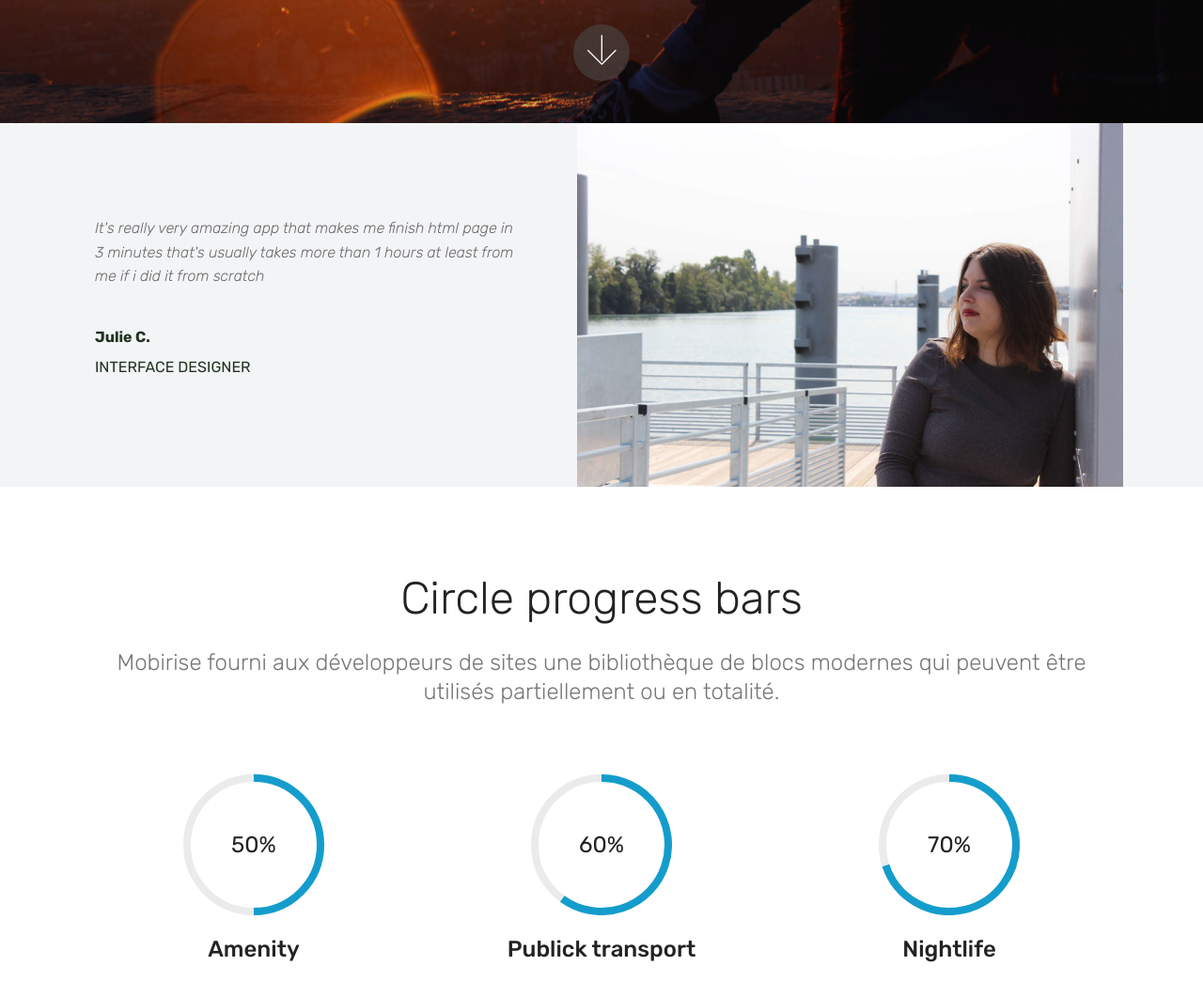
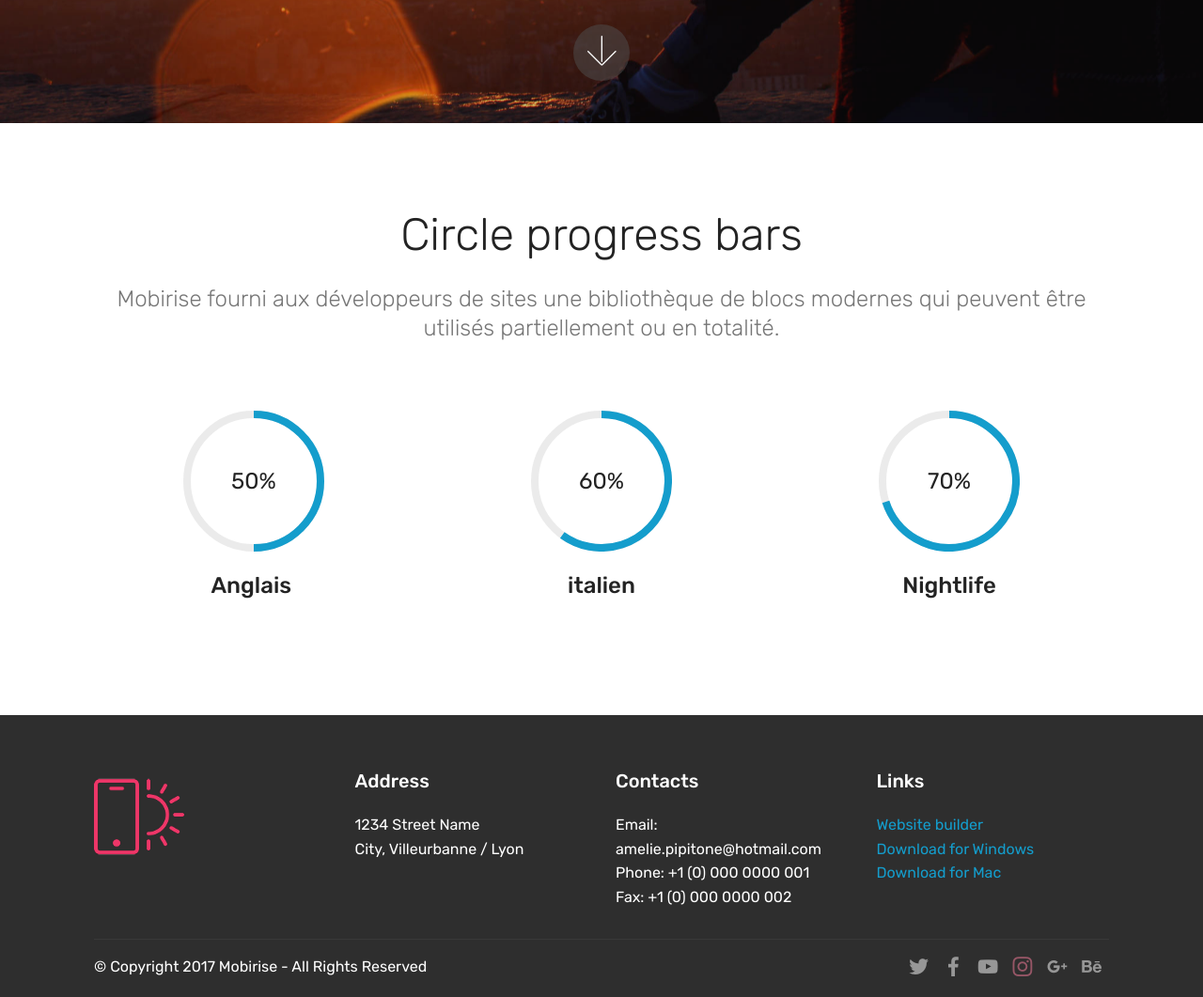
Before and after one commit to ameliepipitone/site, a plain HTML site: page index.html in a window 1280 px wide. Shown: the part 669-1730 px from the top of the page at 94% size. Drawn offline with Linux system fonts and the light colour scheme; files whose address does not match are found by name.

Commit message:
create github pages

```diff
--- a/assets/mobirise/css/mbr-additional.css
+++ b/assets/mobirise/css/mbr-additional.css
@@ -1789,31 +1789,6 @@ body {
 .cid-rhWVJAS14V .card {
   padding-bottom: 1.5rem;
 }
-.cid-rhX0mPE14a {
-  padding-top: 0px;
-  padding-bottom: 0px;
-  background-color: #f3f4f6;
-}
-.cid-rhX0mPE14a .testimonial-text {
-  font-style: italic;
-  color: #676767;
-  font-weight: 300;
-}
-.cid-rhX0mPE14a .mbr-author-name {
-  font-weight: bold;
-  color: #232;
-}
-.cid-rhX0mPE14a .mbr-author-desc {
-  color: #232;
-}
-@media (max-width: 991px) {
-  .cid-rhX0mPE14a .mbr-figure,
-  .cid-rhX0mPE14a img {
-    max-height: 300px;
-    width: auto;
-    margin: auto;
-  }
-}
 .cid-rhX0gU534O {
   padding-top: 90px;
   padding-bottom: 90px;
@@ -1847,6 +1822,9 @@ body {
     -webkit-flex-basis: 33%;
     flex-basis: 33%;
   }
+}
+.cid-rhX0gU534O P {
+  text-align: center;
 }
 .cid-qTkAaeaxX5 {
   padding-top: 60px;
--- a/index.html
+++ b/index.html
@@ -75,7 +75,7 @@
     </nav>
 </section>
 
-<section class="engine"><a href="https://mobirise.info/d">site maker</a></section><section class="header12 cid-rhWVJAS14V mbr-fullscreen mbr-parallax-background" id="header12-3">
+<section class="engine"><a href="https://mobirise.info/n">free simple site templates</a></section><section class="header12 cid-rhWVJAS14V mbr-fullscreen mbr-parallax-background" id="header12-3">
 
 
 
@@ -147,33 +147,6 @@
     </div>
 </section>
 
-<section class="testimonials3 cid-rhX0mPE14a" id="testimonials3-6">
-
-
-
-
-
-    <div class="container">
-        <div class="media-container-row">
-            <div class="media-content px-3 align-self-center mbr-white py-2">
-                <p class="mbr-text testimonial-text mbr-fonts-style display-7">
-                   It's really very amazing app that makes me finish html page in 3 minutes that's usually takes more than 1 hours at least from me if i did it from scratch
-                </p>
-                <p class="mbr-author-name pt-4 mb-2 mbr-fonts-style display-7">
-                   Julie C.
-                </p>
-                <p class="mbr-author-desc mbr-fonts-style display-7">
-                   INTERFACE DESIGNER
-                </p>
-            </div>
-
-            <div class="mbr-figure pl-lg-5" style="width: 130%;">
-              <img src="assets/images/img-403-1162x774.jpg" alt="" title="">
-            </div>
-        </div>
-    </div>
-</section>
-
 <section class="progress-bars3 cid-rhX0gU534O" id="progress-bars3-4">
 
 
@@ -197,29 +170,26 @@
                     </div>
                 </div>
                 <div class="mbr-crt-title pt-3">
-                    <h4 class="card-title py-2 mbr-fonts-style display-5">
-                        Amenity
-                    </h4>
+                    <h4 class="card-title py-2 mbr-fonts-style display-5">Anglais&nbsp;</h4>
                 </div>
             </div>
 
             <div class="card p-3 align-center">
                 <div class="wrap">
                     <div class="pie_progress progress2" role="progressbar" data-goal="60">
-                        <p class="pie_progress__number mbr-fonts-style display-5"></p>
+                        <p class="pie_progress__number mbr-fonts-style display-5">70%</p>
                     </div>
                 </div>
                 <div class="mbr-crt-title pt-3">
                     <h4 class="card-title py-2 mbr-fonts-style display-5">
-                        Publick transport
-                    </h4>
+                        italien</h4>
                 </div>
             </div>
 
             <div class="card p-3 align-center">
                 <div class="wrap">
                     <div class="pie_progress progress3" role="progressbar" data-goal="70">
-                        <p class="pie_progress__number mbr-fonts-style display-5"></p>
+                        <p class="pie_progress__number mbr-fonts-style display-5">70%</p>
                     </div>
                 </div>
                 <div class="mbr-crt-title pt-3">
```
Also changed, not shown: 1 other file.
